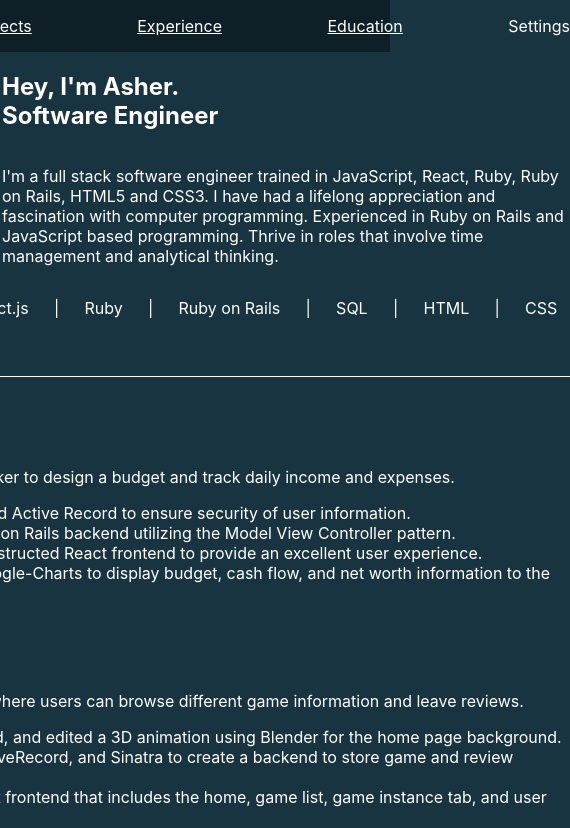
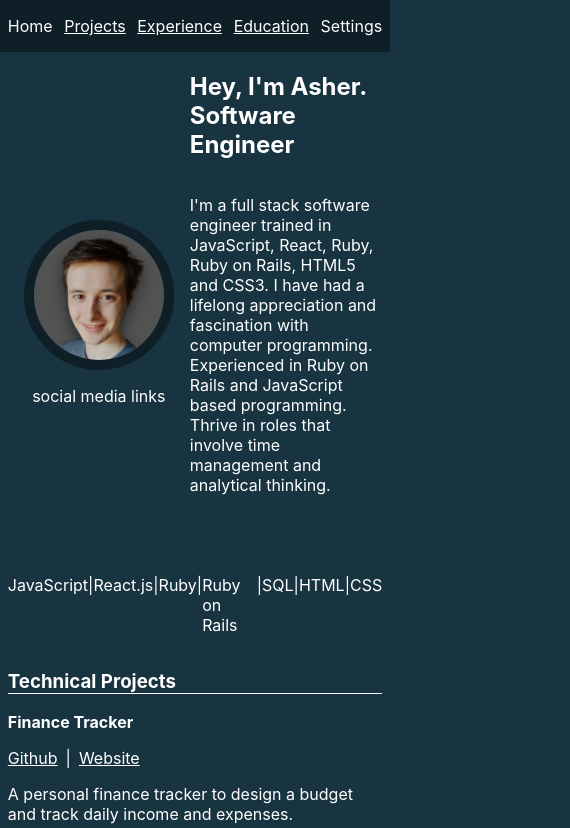
Before and after one commit to asherscott/Portfolio, a React (Create React App) app: page / in a window 390 px wide. Shown: the top 828 px of the page, 570 px wide, since content can reach past the window. Built offline with nearby package versions, Linux system fonts and the light colour scheme.

Commit message:
react deploy, media queries

```diff
--- a/package.json
+++ b/package.json
@@ -1,4 +1,5 @@
 {
+  "homepage": "https://asherscott.github.io/Portfolio",
   "name": "portfolio",
   "version": "0.1.0",
   "private": true,
@@ -6,6 +7,7 @@
     "@testing-library/jest-dom": "^5.16.4",
     "@testing-library/react": "^13.3.0",
     "@testing-library/user-event": "^13.5.0",
+    "gh-pages": "^4.0.0",
     "react": "^18.2.0",
     "react-dom": "^18.2.0",
     "react-scripts": "5.0.1",
@@ -15,7 +17,9 @@
     "start": "react-scripts start",
     "build": "react-scripts build",
     "test": "react-scripts test",
-    "eject": "react-scripts eject"
+    "eject": "react-scripts eject",
+    "predeploy": "npm run build",
+    "deploy": "gh-pages -d build"
   },
   "eslintConfig": {
     "extends": [
--- a/src/App.css
+++ b/src/App.css
@@ -34,7 +34,9 @@ img {
   width: 150px;
 }
 
-main {
+main,
+.nav-ul,
+.links-ul {
   width: 80%;
   min-width: 750px;
   max-width: 1250px;
@@ -48,11 +50,8 @@ aside {
   justify-content: center;
 }
 
-.nav-ul {
-  width: 80%;
-  min-width: 750px;
-  max-width: 1250px;
-
+.nav-ul,
+.links-ul {
   display: flex;
   justify-content: space-between;
   list-style: none;
@@ -135,3 +134,19 @@ nav {
 main {
   margin-bottom: 10rem;
 }
+
+section {
+  margin-bottom: 3rem;
+}
+
+article {
+  margin-bottom: 5rem;
+}
+
+@media screen and (max-width: 800px) {
+  main,
+  .nav-ul {
+    min-width: 0;
+    width: 96%;
+  }
+}
--- a/src/RenderSection.js
+++ b/src/RenderSection.js
@@ -11,7 +11,7 @@ function RenderSection({ data }) {
       </header>
 
       {links && (
-        <ul className="nav-ul links-ul">
+        <ul className="links-ul">
           {links.github && (
             <li>
               <a href={links.github}>Github</a>
```
Also changed, not shown: 2 other files (tests, documents, lock files or other folders).
